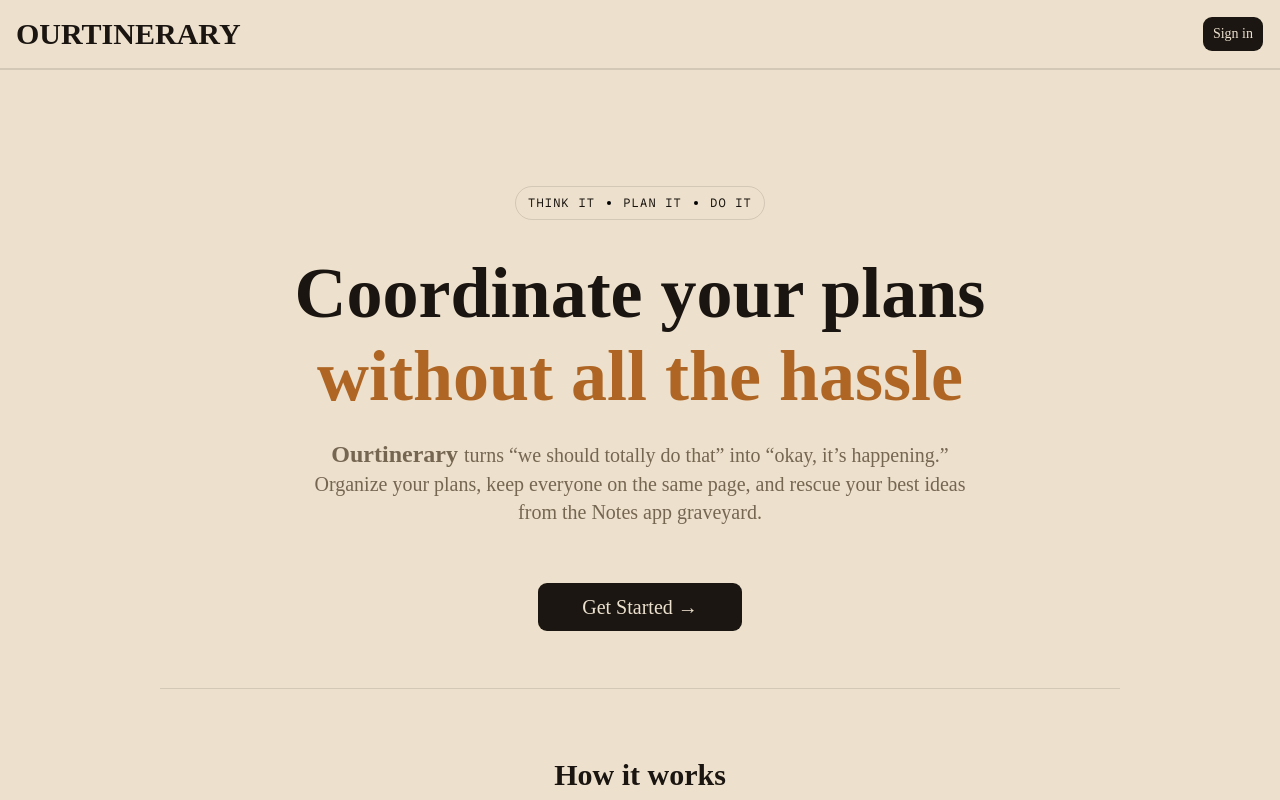
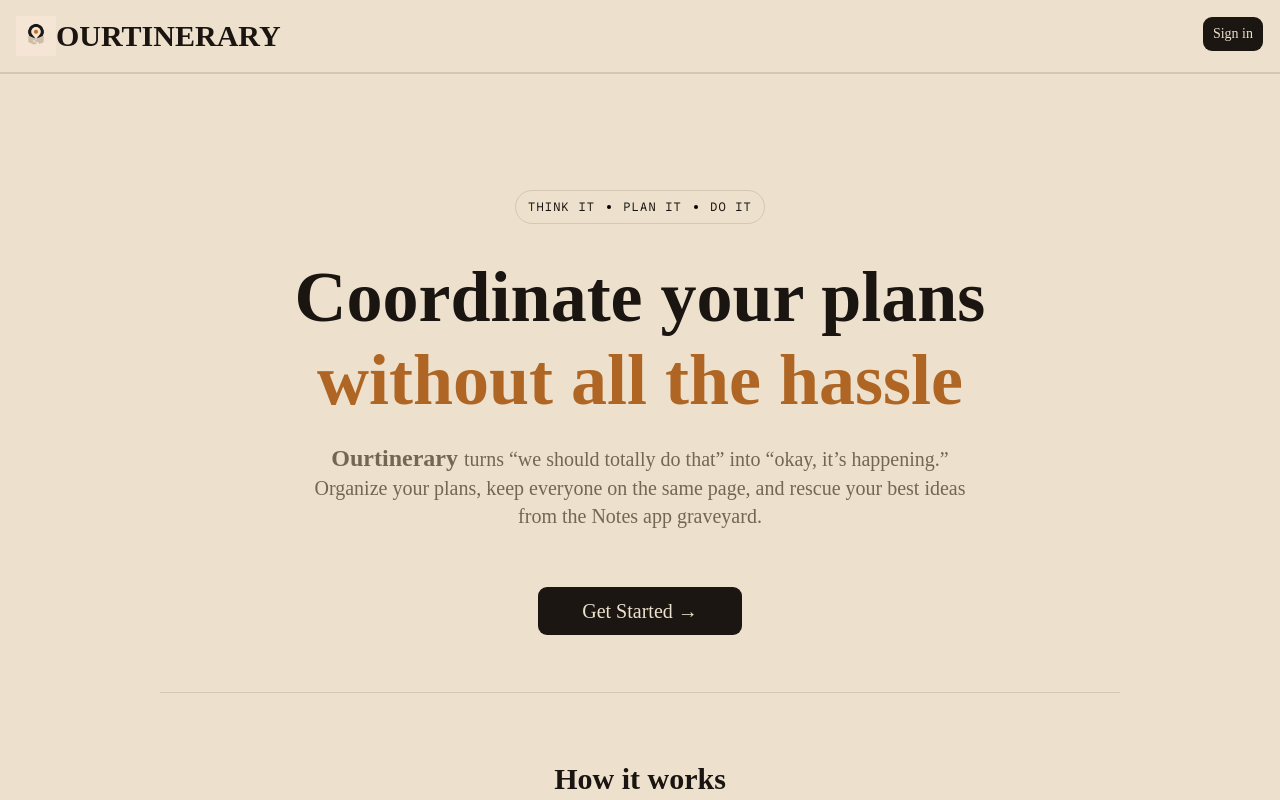
Before and after one commit to h-custodio/ourtinerary, a Next.js app: page / in a window 1280 px wide. Shown: the top 800 px of the page. Built offline with nearby package versions, Linux system fonts and the light colour scheme; no server answers.

Commit message:
Added ourtinerary logo in header

```diff
--- a/components/NavHeader.tsx
+++ b/components/NavHeader.tsx
@@ -7,13 +7,22 @@ import { buttonVariants } from "@/components/ui/button";
 const NavHeader = async () => {
   const supabaseServer = await createClient();
 
-  const { data: { user } } = await supabaseServer.auth.getUser();
+  const {
+    data: { user },
+  } = await supabaseServer.auth.getUser();
 
   return (
     <div className="flex justify-between">
-      <Link href="/" className="text-3xl font-bold">
-        OURTINERARY
-      </Link>
+      <div className="flex items-center">
+        <img
+          src="/logo.jpg"
+          alt="ourtinerary logo"
+          style={{ maxHeight: "2.5rem", width: "auto" }}
+        />
+        <Link href="/" className="text-3xl font-bold">
+          OURTINERARY
+        </Link>
+      </div>
 
       <nav>
         {!user ? (
```
